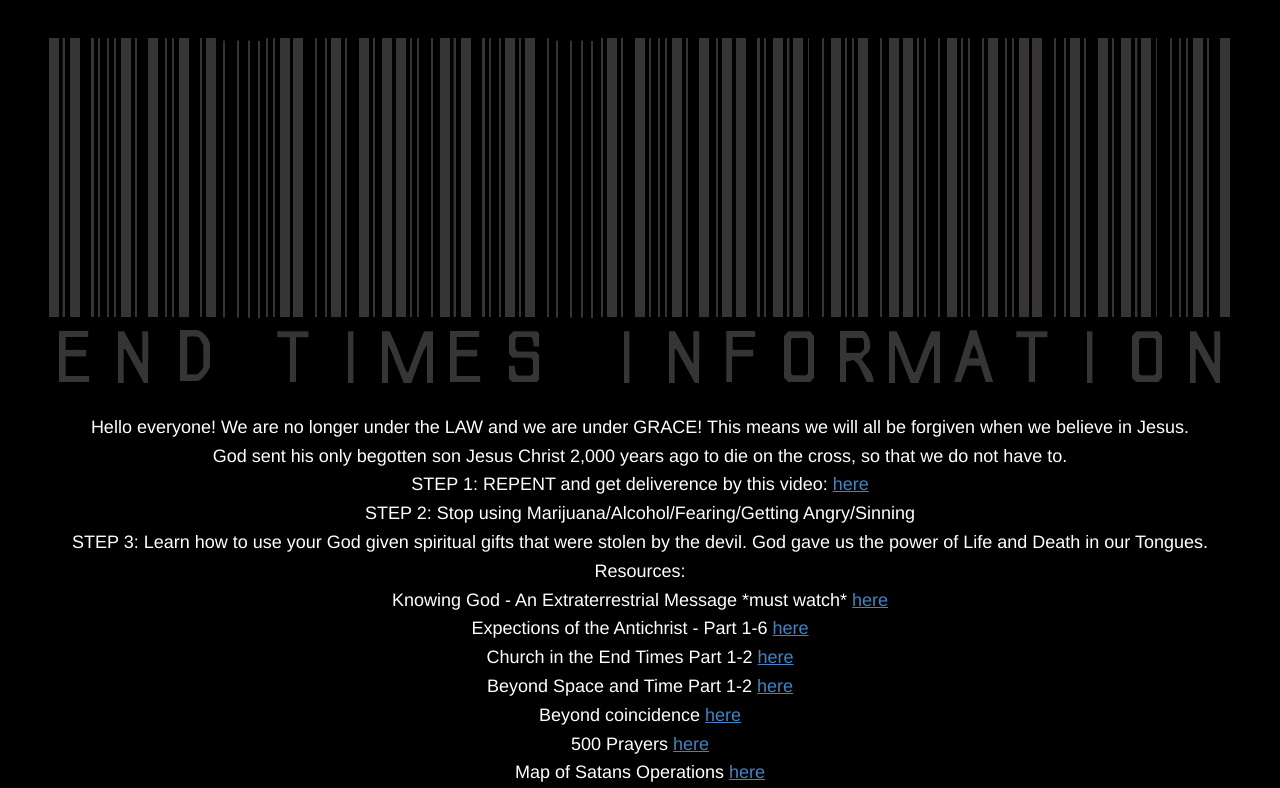
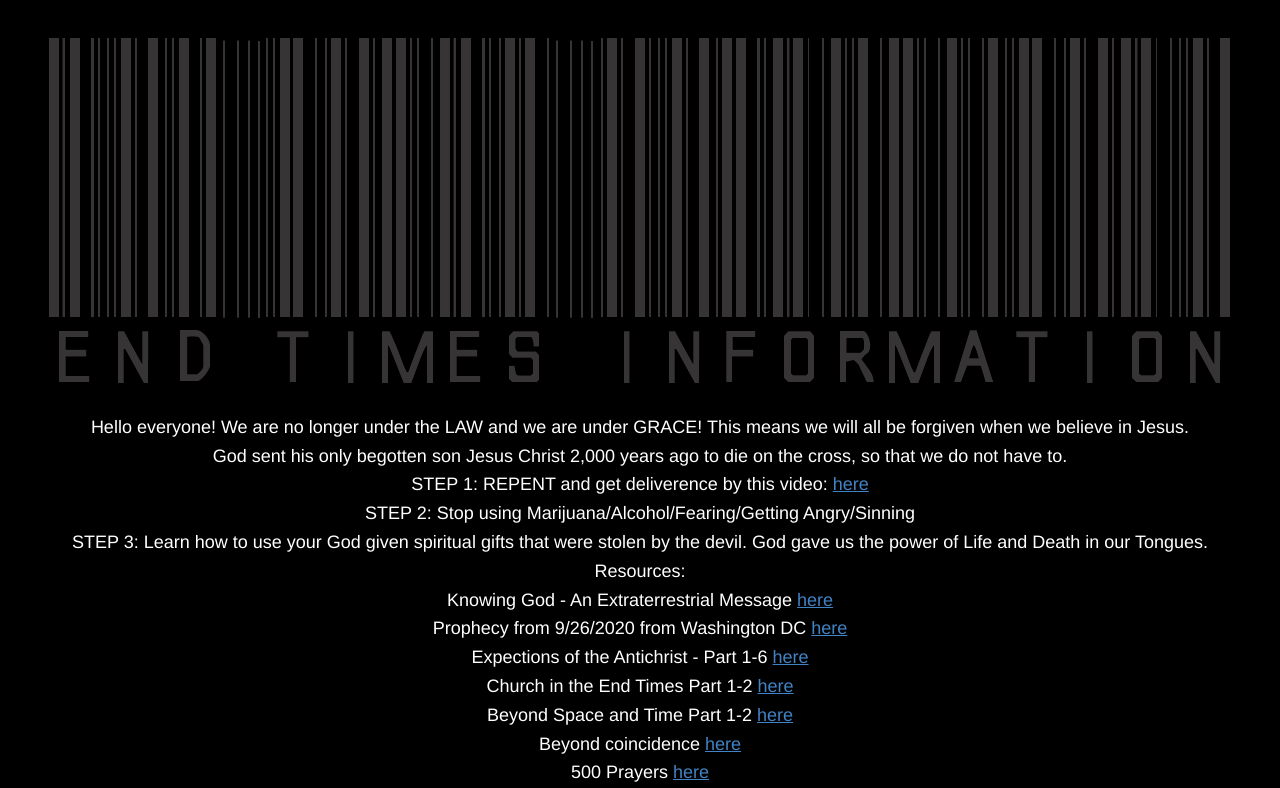
Before and after one commit to promotionalpro/endtimez, a plain HTML site: page index.html in a window 1280 px wide. Shown: the top 788 px of the page. Drawn offline with Linux system fonts and the light colour scheme.

Commit message:
Update index.html

```diff
--- a/index.html
+++ b/index.html
@@ -661,7 +661,9 @@ STEP 3: Learn how to use your God given spiritual gifts that were stolen by the
 
 Resources:<br>
 
-Knowing God - An Extraterrestrial Message *must watch* <a href="https://youtu.be/1QdUhNY6DnY"> here </a><br>
+Knowing God - An Extraterrestrial Message <a href="https://youtu.be/1QdUhNY6DnY"> here </a><br>
+
+Prophecy from 9/26/2020 from Washington DC <a href="https://youtu.be/z6F9Z1AyKRM"> here </a> <br>
 
 Expections of the Antichrist - Part 1-6 <a href="https://www.youtube.com/watch?v=kjqWb9Gxh18"> here </a><br>
 
```
